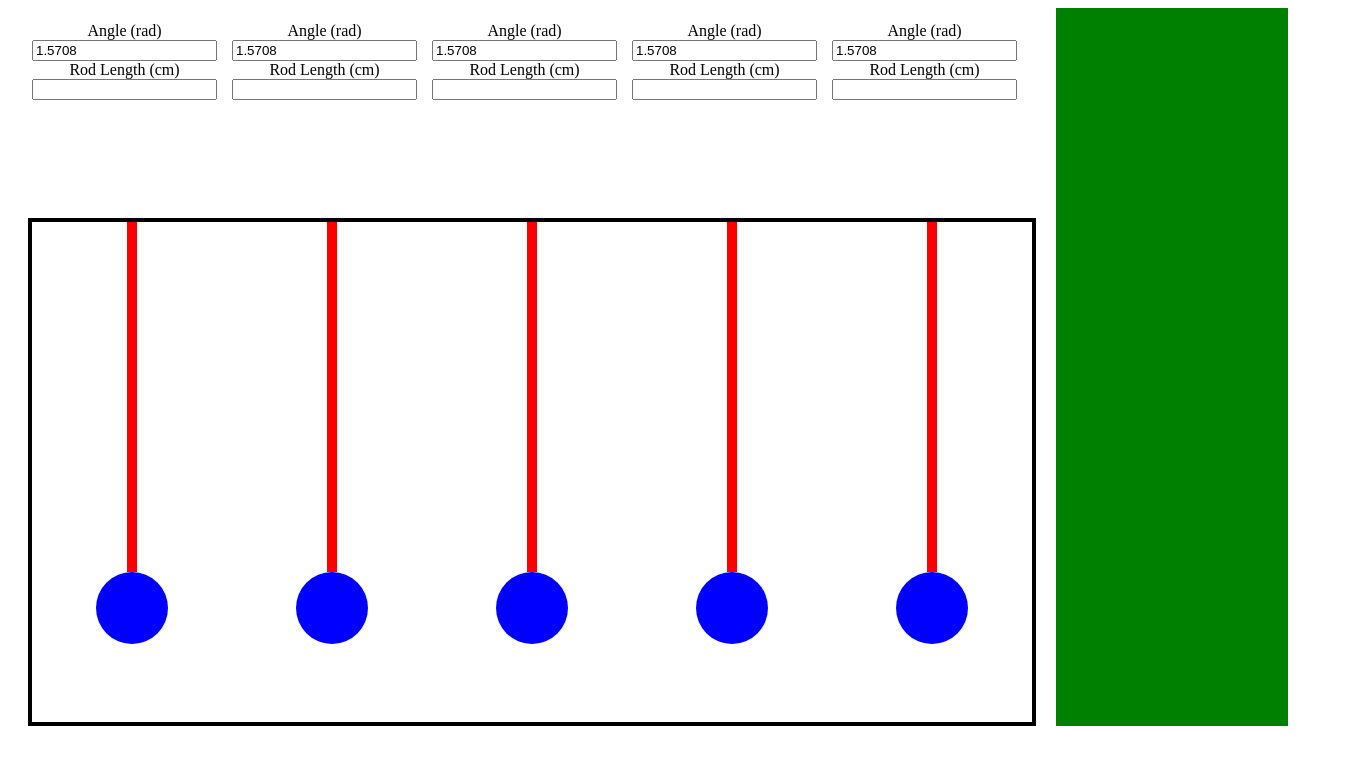
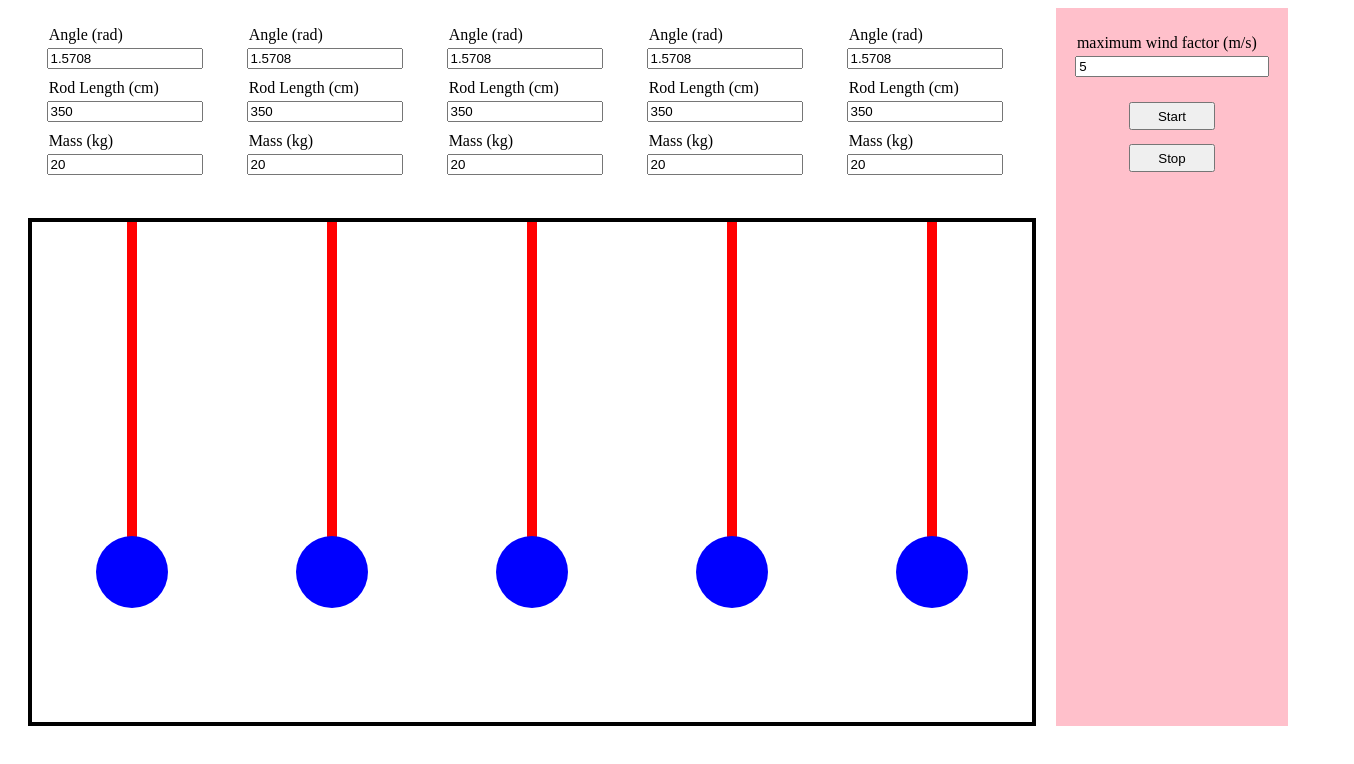
Before and after one commit to lcharbon/vention-pendulum, a website built with webpack: page client/dist/index.html in a window 1280 px wide. Shown: the whole page, 1354 px wide, since content can reach past the window. Built offline with nearby package versions, Linux system fonts and the light colour scheme.

Commit message:
Basic UI controls complete.

```diff
--- a/client/src/components/InputControl.js
+++ b/client/src/components/InputControl.js
@@ -30,7 +30,7 @@ class InputControl {
         this.mainDOM.appendChild(this.labelDOM);
 
         this.inputDOM = document.createElement("input");
-        this.inputDOM.classList.add("input-control-label");
+        this.inputDOM.classList.add("input-control-input");
         this.inputDOM.setAttribute("type", "number");
         this.inputDOM.setAttribute("step", "0.01");
         this.inputDOM.onchange = this.onChangeHandler.bind(this);
--- /dev/null
+++ b/client/src/components/PrimaryBottom.js
@@ -0,0 +1,29 @@
+class PrimaryButton {
+    label = "";
+    onClick = () => {};
+
+    constructor(opt) {
+        this.label = opt.label || "";
+        this.onClick = opt.onClick;
+    }
+
+    clickHandler() {
+        this.onClick();
+    }
+
+    render() {
+        this.mainDOM = document.createElement("div");
+        this.mainDOM.classList.add("primary-button-main");
+
+        this.buttonDOM = document.createElement("button");
+        this.buttonDOM.classList.add("primary-button");
+        this.buttonDOM.textContent = this.label;
+        this.buttonDOM.onclick = this.clickHandler.bind(this);
+        this.mainDOM.appendChild(this.buttonDOM);
+
+
+        return this.mainDOM;
+    }
+}
+
+export default PrimaryButton;
--- a/client/src/index.js
+++ b/client/src/index.js
@@ -1,11 +1,29 @@
 import settings from "../../settings/settings.json"
 import Pendulum from "../../models/Pendulum";
+import GeneralControls from "./views/GeneralControls";
 
 const pendulums = {};
+
+function start(opt) {
+    console.log("start");
+    console.log(opt);
+}
+
+function stop() {
+    console.log("stop");
+}
 
 function init() {
     // Need to wait for content load to set this.
     Pendulum.cradleDOM = globalThis.document?.getElementById("cradle");
+    GeneralControls.generalControlsDOM = globalThis.document?.getElementById("general-controls");
+
+    let generalControls = new GeneralControls({
+        onStart: start,
+        onStop: stop
+    });
+
+    generalControls.render();
 
     // Creates the amount of pendulums defined in the settings.
     Array.from(Array(settings.pendulumCount)).forEach((undefined, i) => {
--- /dev/null
+++ b/client/src/views/GeneralControls.js
@@ -0,0 +1,75 @@
+import textStrings from "../../../textStrings.json";
+import InputControl from "../components/InputControl";
+import PrimaryButton from "../components/PrimaryBottom";
+
+class GeneralControls {
+    static generalControlsDOM;
+
+    onStart = () => {};
+    onStop = () => {};
+
+    constructor(opt={}) {
+        this.onStart = opt.onStart;
+        this.onStop = opt.onStop;
+    }
+
+    startHandler() {
+        let opt = {
+            maxWind: this.maxWind
+        }
+
+        this.onStart(opt)
+    }
+
+    stopHandler() {
+        this.onStop()
+    }
+
+    setMaxWind(maxWind=5) {
+        this.maxWind = maxWind;
+        this.maxWindInput.setValue(maxWind)
+    }
+
+    render() {
+        this.innerDOM = document.createElement("div");
+        this.innerDOM.classList.add("general-controls-inner")
+        this.constructor.generalControlsDOM.appendChild(this.innerDOM);
+
+        this.formDOM = document.createElement("div");
+        this.formDOM.classList.add("general-controls-form")
+        this.innerDOM.appendChild(this.formDOM);
+
+        this.buttonsDOM = document.createElement("div");
+        this.buttonsDOM.classList.add("general-controls-buttons")
+        this.innerDOM.appendChild(this.buttonsDOM);
+
+
+        // Inputs
+        this.maxWindInput = new InputControl({
+            label: textStrings["7"],
+            onChange: this.setMaxWind.bind(this)
+        })
+
+
+        // Buttons
+        this.startButton = new PrimaryButton({
+            label: textStrings["4"],
+            onClick: this.startHandler.bind(this)
+        })
+
+        this.stopButton = new PrimaryButton({
+            label: textStrings["5"],
+            onClick: this.stopHandler.bind(this)
+        })
+
+        this.formDOM.appendChild(this.maxWindInput.render());
+        this.buttonsDOM.appendChild(this.startButton.render());
+        this.buttonsDOM.appendChild(this.stopButton.render());
+
+        this.setMaxWind();
+
+        return this.constructor.generalControlsDOM;
+    }
+}
+
+export default GeneralControls
--- a/models/Pendulum.js
+++ b/models/Pendulum.js
@@ -16,14 +16,33 @@ class Pendulum {
     setAngle(angle=Math.PI/2) {
         let rodAngle = Math.PI/2 -angle;
 
+        if (angle > Math.PI) {
+            alert(textStrings[9]);
+            return;
+        }
+
         this.angle = angle;
         this.angleControl.setValue(+this.angle.toFixed(4));
 
         this.pendulumDOM.style.transform = `rotate(${rodAngle}rad)`;
     }
 
-    setLength() {
-        console.log("length change");
+    setLength(length=350) {
+        let bobHeight = 72;
+
+        if (length > 400) {
+            alert(textStrings["8"]);
+            return;
+        }
+
+        this.lengthControl.setValue(length);
+        this.pendulumDOM.style.height = length+"px";
+        this.giudeDOM.style.height = length + bobHeight/2 + "px";
+        this.giudeDOM.style.width = 2 * (length + bobHeight/2) + "px";
+    }
+
+    setMass(mass=20) {
+        this.massControl.setValue(mass);
     }
 
     #bobDragHandler() {
@@ -65,8 +84,14 @@ class Pendulum {
             label: textStrings["1"],
             onChange: this.setAngle.bind(this)
         });
+
         this.lengthControl = new InputControl({
             label: textStrings["2"],
+            onChange: this.setLength.bind(this)
+        });;
+
+        this.massControl = new InputControl({
+            label: textStrings["3"],
             onChange: this.setLength.bind(this)
         });;
 
@@ -75,6 +100,7 @@ class Pendulum {
 
         this.pendulumControlsDOM.appendChild(this.angleControl.render());
         this.pendulumControlsDOM.appendChild(this.lengthControl.render());
+        this.pendulumControlsDOM.appendChild(this.massControl.render());
 
         return this.pendulumControlsDOM;
     }
@@ -114,7 +140,9 @@ class Pendulum {
         this.mainDOM.appendChild(this.#renderControls());
         this.mainDOM.appendChild(this.#renderPendulum());
 
-        this.setAngle(Math.PI/2);
+        this.setAngle();
+        this.setLength();
+        this.setMass();
         this.constructor.cradleDOM.appendChild(this.mainDOM);
 
         return this.mainDOM;
--- a/textStrings.json
+++ b/textStrings.json
@@ -1,4 +1,11 @@
 {
     "1": "Angle (rad)",
-    "2": "Rod Length (cm)"
+    "2": "Rod Length (cm)",
+    "3": "Mass (kg)",
+    "4": "Start",
+    "5": "Stop",
+    "6": "Reset",
+    "7": "maximum wind factor (m/s)",
+    "8": "Rod is too long.",
+    "9": "Invalid angle."
 }
```
Also changed, not shown: client/dist/index.css, client/dist/index.html.
